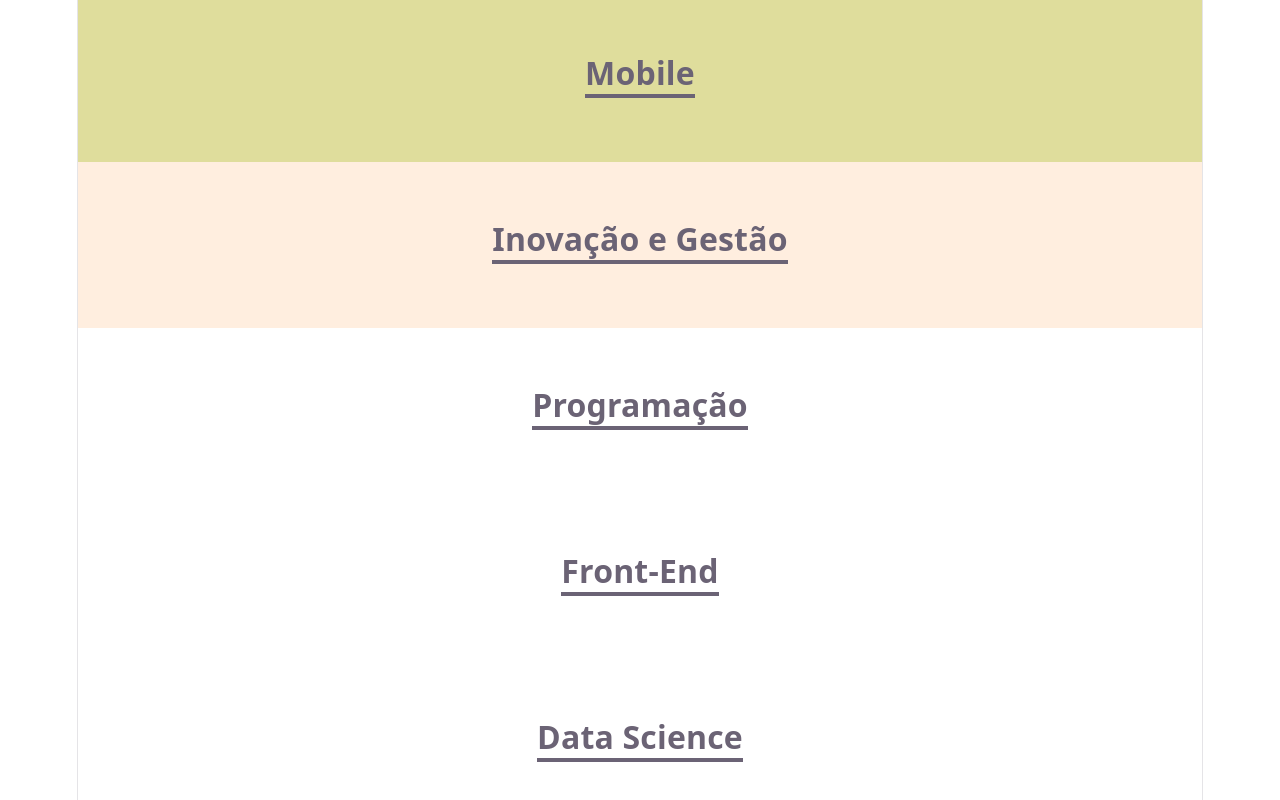
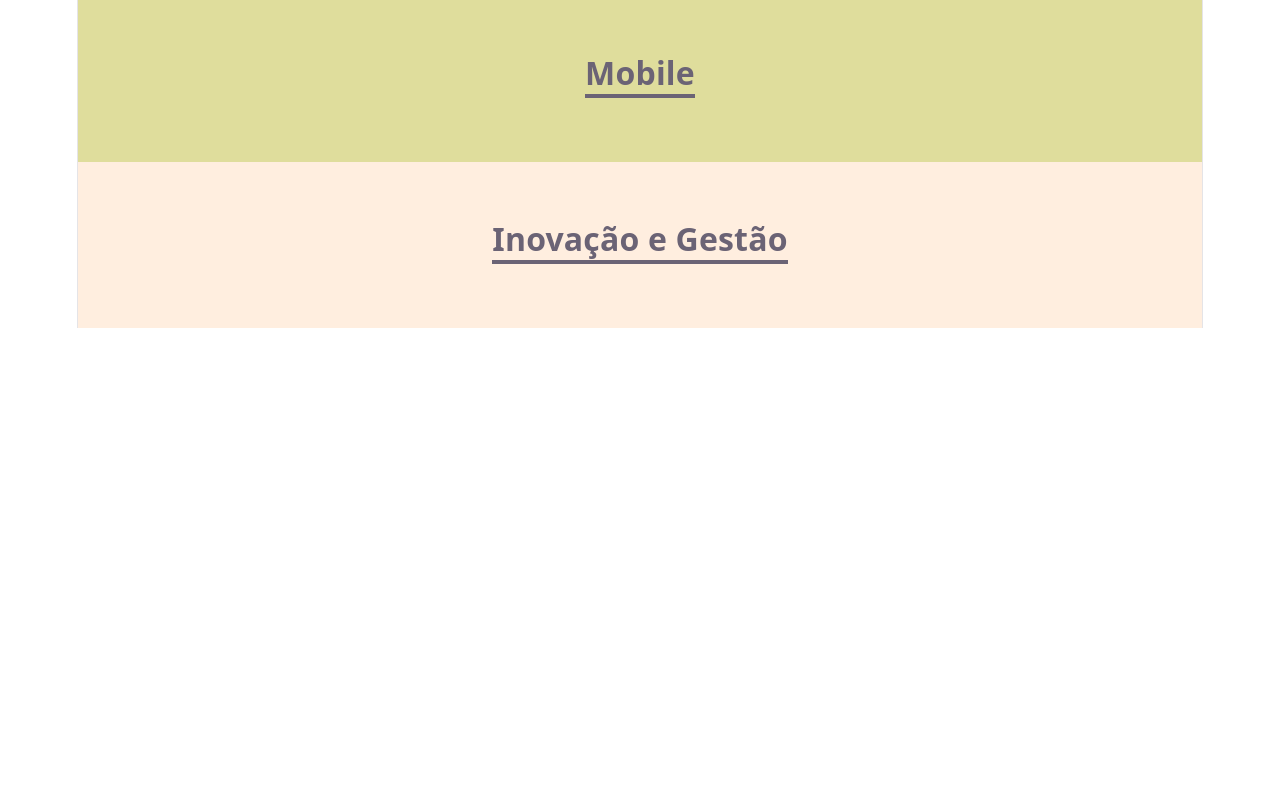
Before and after one commit to DiegoCP89/Organo-Alura, a React (Vite) app: page / in a window 1280 px wide. Shown: the part 1803-2603 px from the top of the page. After the commit the page ends 2131 px from the top, so only its background shows below. Built offline with nearby package versions, Linux system fonts and the light colour scheme.

Commit message:
Refatorando código duplicado

```diff
--- a/src/App.jsx
+++ b/src/App.jsx
@@ -51,14 +51,9 @@ function App() {
   return (
     <div className="App">
       <Banner />
-      <Formulario aoColaboradorCadastrado={(colaborador) => aoNovoColaboradorAdicionado(colaborador)}
-      />
+      <Formulario times={ times.map(time => time.nome )} aoColaboradorCadastrado={(colaborador) => aoNovoColaboradorAdicionado(colaborador)}/>
 
       {times.map((time) => (<Time key={time.nome} nome={time.nome} corPrimaria={time.corPrimaria} corSecundaria={time.corSecundaria}/>))}
-
-      <Time nome="Programação" />
-      <Time nome="Front-End" />
-      <Time nome="Data Science" />
     </div>
   );
 }
```
